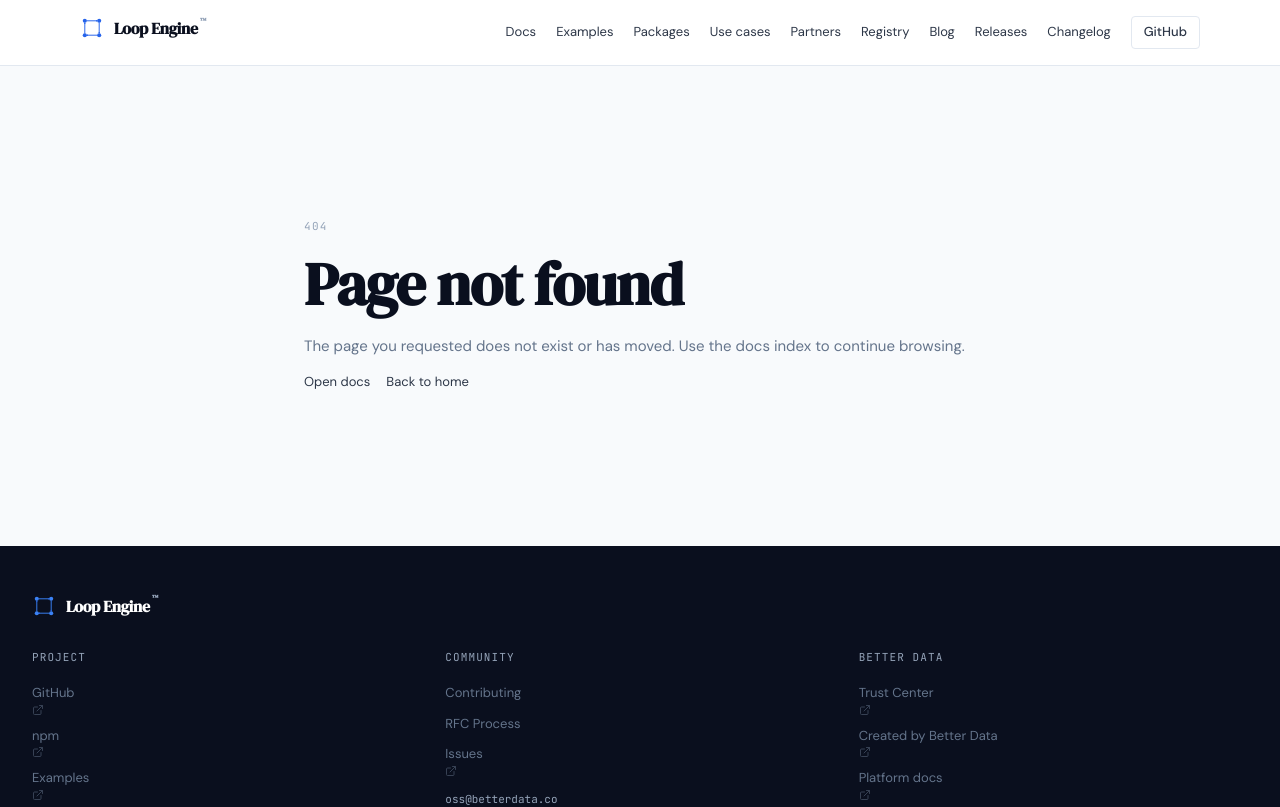
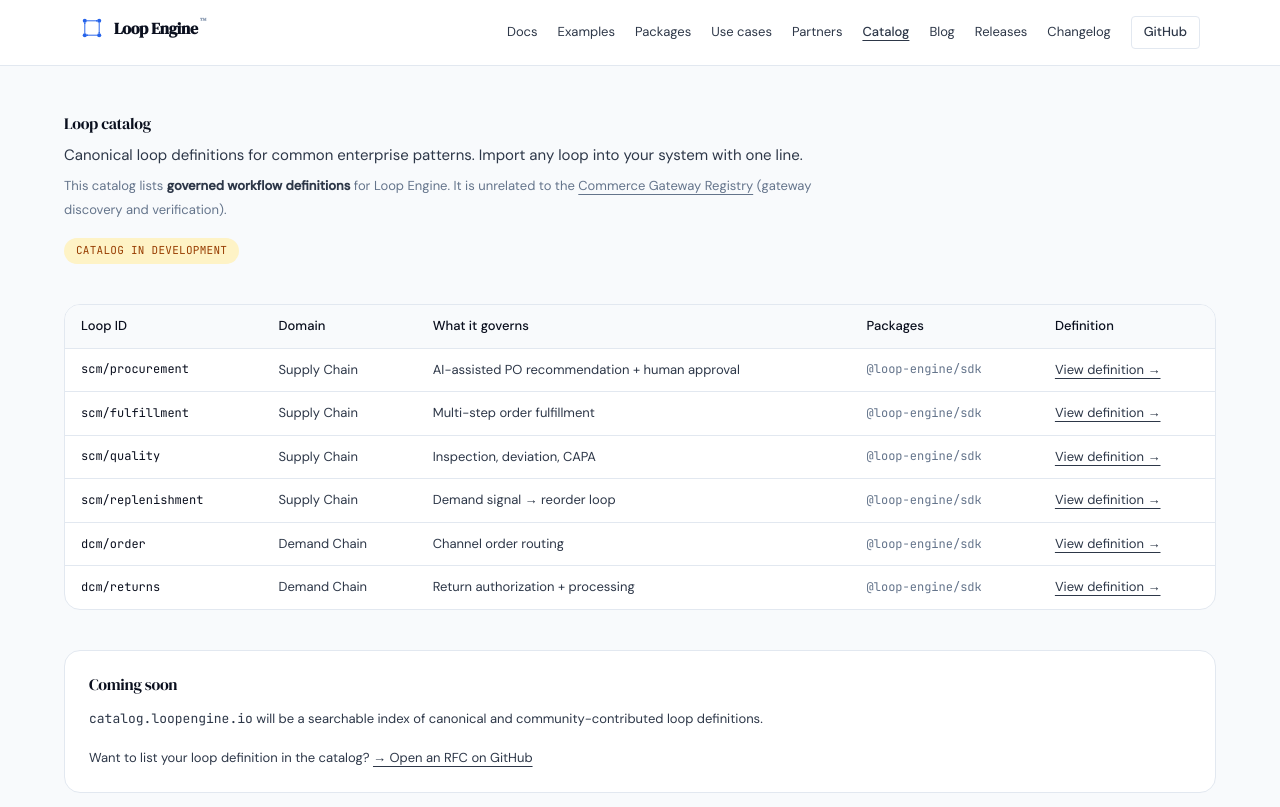
Before and after one commit to loopengine/loopengine.io, a Next.js app: page /catalog in a window 1280 px wide. Before the commit this address had no page. Shown: the top 807 px of the page. Built offline with nearby package versions, Linux system fonts and the light colour scheme.

Commit message:
docs: rename Loop Engine registry to loop catalog
- Add /catalog page and /docs/catalog; permanent redirects from /registry and /docs/registry
- Update nav, package docs, and llms.txt; clarify vs Commerce Gateway Registry
- Keep npm @loop-engine/registry-client and LOOP_ENGINE_REGISTRY_* names

```diff
--- a/app/registry/page.tsx
+++ b/app/catalog/page.tsx
@@ -54,21 +54,35 @@
 ];
 
 export const metadata: Metadata = {
-  title: "Loop Registry - Loop Engine",
-  description: "The Loop Engine loop registry - canonical and community loop definitions.",
+  title: "Loop catalog - Loop Engine",
+  description:
+    "The Loop Engine loop catalog — canonical and community loop definitions. Not the Commerce Gateway Registry.",
   robots: { index: false, follow: false },
 };
 
-export default function RegistryPage() {
+export default function CatalogPage() {
   return (
     <main className="px-4 py-12">
       <section className="mx-auto max-w-6xl">
-        <h1 className="font-[var(--font-display)] text-[var(--color-ink)] text-[var(--text-4xl)]">Loop Registry</h1>
+        <h1 className="font-[var(--font-display)] text-[var(--color-ink)] text-[var(--text-4xl)]">Loop catalog</h1>
         <p className="mt-3 max-w-3xl text-[var(--color-ink-secondary)] text-base">
           Canonical loop definitions for common enterprise patterns. Import any loop into your system with one line.
         </p>
+        <p className="mt-2 max-w-3xl text-[var(--color-ink-tertiary)] text-sm leading-6">
+          This catalog lists <strong className="text-[var(--color-ink-secondary)]">governed workflow definitions</strong> for Loop
+          Engine. It is unrelated to the{" "}
+          <a
+            className="text-[var(--color-primary)] underline underline-offset-4"
+            href="https://commercegateway.io/registry"
+            target="_blank"
+            rel="noopener noreferrer"
+          >
+            Commerce Gateway Registry
+          </a>{" "}
+          (gateway discovery and verification).
+        </p>
         <span className="mt-4 inline-block rounded-full bg-amber-100 px-3 py-1 font-mono text-[11px] text-amber-800 uppercase tracking-wide">
-          Registry in development
+          Catalog in development
         </span>
       </section>
 
@@ -111,10 +125,10 @@
       <section className="mx-auto mt-10 max-w-6xl rounded-xl border border-[var(--color-border)] bg-[var(--color-surface)] p-6">
         <h2 className="font-[var(--font-display)] text-[var(--color-ink)] text-[var(--text-2xl)]">Coming soon</h2>
         <p className="mt-3 text-[var(--color-ink-secondary)] text-sm leading-7">
-          <code>registry.loopengine.io</code> will be a searchable index of canonical and community-contributed loop definitions.
+          <code>catalog.loopengine.io</code> will be a searchable index of canonical and community-contributed loop definitions.
         </p>
         <p className="mt-4 text-[var(--color-ink-secondary)] text-sm">
-          Want to list your loop definition in the registry?{" "}
+          Want to list your loop definition in the catalog?{" "}
           <a
             className="text-[var(--color-primary)] underline underline-offset-4"
             href="https://github.com/loopengine/loop-engine/issues/new"
--- a/components/nav/TopNav.tsx
+++ b/components/nav/TopNav.tsx
@@ -16,7 +16,7 @@
   { label: "Packages", href: "/docs/packages", matchPrefix: "/docs/packages" },
   { label: "Use cases", href: "/use-cases", matchPrefix: "/use-cases" },
   { label: "Partners", href: "/partners", matchPrefix: "/partners" },
-  { label: "Registry", href: "/registry", matchPrefix: "/registry" },
+  { label: "Catalog", href: "/catalog", matchPrefix: "/catalog" },
 ];
 
 function isItemActive(pathname: string, item: NavItem): boolean {
--- a/components/nav/docs-nav.ts
+++ b/components/nav/docs-nav.ts
@@ -62,8 +62,8 @@
     items: [{ title: "Overview", href: "/docs/packages" }]
   },
   {
-    label: "Registry",
-    items: [{ title: "Overview", href: "/docs/registry" }]
+    label: "Loop catalog",
+    items: [{ title: "Overview", href: "/docs/catalog" }]
   },
   {
     label: "Examples",
--- a/next.config.ts
+++ b/next.config.ts
@@ -30,6 +30,16 @@
         destination: "/docs/packages/adapter-perplexity",
         permanent: false,
       },
+      {
+        source: "/docs/registry",
+        destination: "/docs/catalog",
+        permanent: true,
+      },
+      {
+        source: "/registry",
+        destination: "/catalog",
+        permanent: true,
+      },
     ];
   },
   async headers() {
```
Also changed, not shown: public/llms.txt, 10 other files (tests, documents, lock files or other folders).
